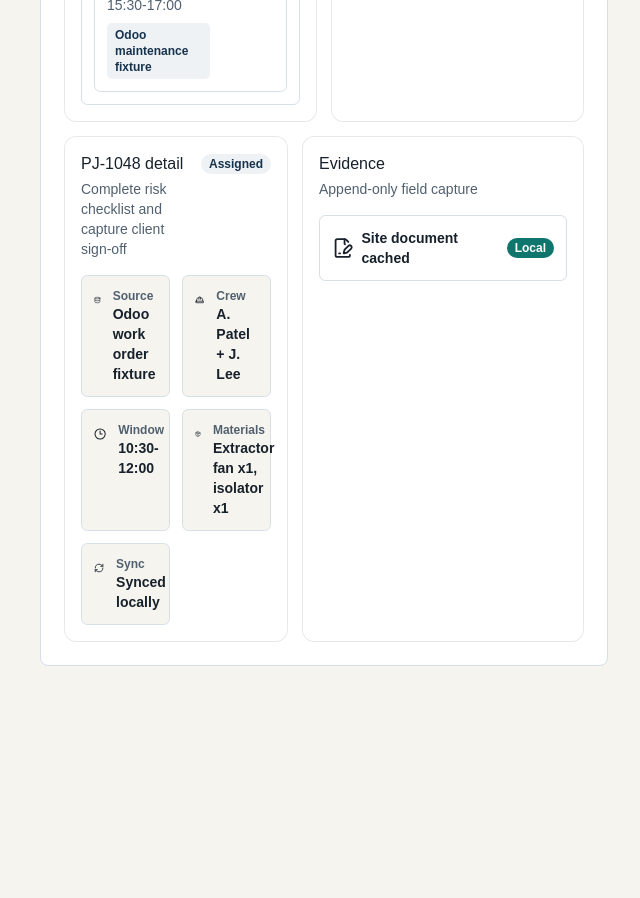
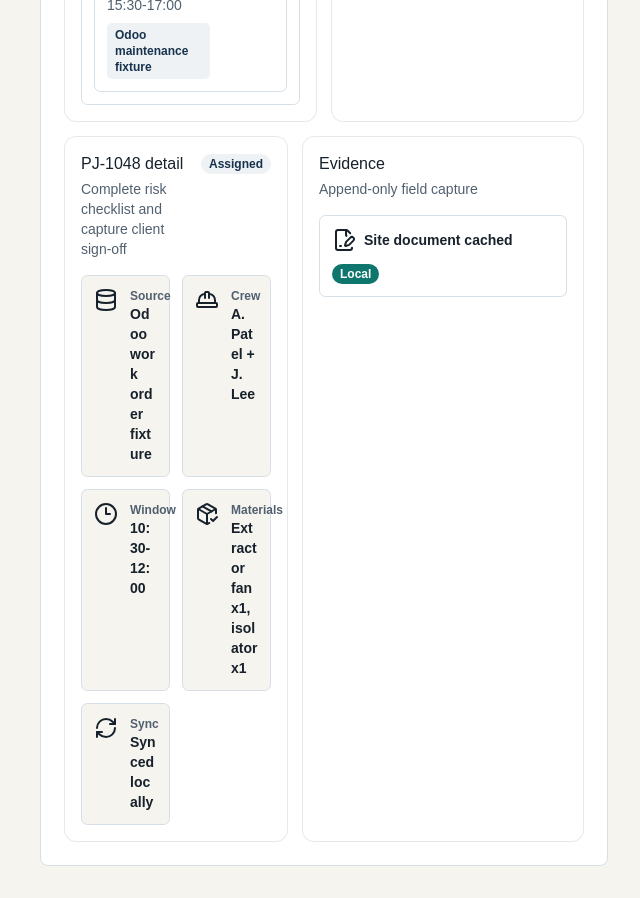
Before and after one commit to ajdench/ProJob-Wiki, a React (Vite) app in the folder experiments/projob-ui-spike/: page / in a window 1280 px wide. Shown: the part 1600-2498 px from the top of the page, without its empty margins (640-1280 px from the left). Before the commit the page ends 2298 px from the top, so only its background shows below. Built offline with nearby package versions, Linux system fonts and the light colour scheme.

Commit message:
Improve mobile card responsiveness

```diff
--- a/experiments/projob-ui-spike/src/App.tsx
+++ b/experiments/projob-ui-spike/src/App.tsx
@@ -579,7 +579,7 @@
   return (
     <article
       aria-label="Field mobile prototype"
-      className="rounded-xl border bg-card p-4 shadow-[0_24px_50px_rgba(23,50,77,0.16)] xl:rounded-[28px]"
+      className="min-w-0 max-w-full rounded-xl border bg-card p-4 shadow-[0_24px_50px_rgba(23,50,77,0.16)] xl:rounded-[28px]"
       id="jobs"
     >
       <div className="mb-4 flex items-center justify-between text-sm font-bold">
@@ -587,10 +587,10 @@
         <StatusChip tone={offlineMode ? 'warning' : 'sync'}>{offlineMode ? 'Offline' : 'Online'}</StatusChip>
       </div>
 
-      <div className="mb-3 flex items-start justify-between gap-3">
-        <div>
+      <div className="mb-3 flex flex-wrap items-start justify-between gap-3">
+        <div className="min-w-0">
           <p className="text-sm font-semibold text-muted-foreground">Field job</p>
-          <h2 className="text-2xl font-bold">{fieldJob.id}</h2>
+          <h2 className="text-2xl font-bold break-words">{fieldJob.id}</h2>
         </div>
         <StatusChip tone={jobTone(fieldJob.status)}>{fieldJob.status}</StatusChip>
       </div>
@@ -635,7 +635,7 @@
             placeholder="Completion note"
             value={fieldJob.note}
           />
-          <div className="grid grid-cols-2 gap-2">
+          <div className="grid grid-cols-[repeat(auto-fit,minmax(8rem,1fr))] gap-2">
             <Button onClick={onSaveNote} variant="outline">
               <Save data-icon="inline-start" />
               Save note
@@ -681,12 +681,12 @@
   onSelectJob: (id: string) => void
 }) {
   return (
-    <section aria-label="Office desktop prototype" className="rounded-lg border bg-card p-4 lg:p-6">
+    <section aria-label="Office desktop prototype" className="min-w-0 rounded-lg border bg-card p-4 lg:p-6">
       <Tabs defaultValue="board" className="gap-0">
         <div className="flex flex-col gap-4 md:flex-row md:items-start md:justify-between">
-          <div>
+          <div className="min-w-0">
             <p className="text-sm font-semibold text-muted-foreground">Office workspace</p>
-            <h2 className="mt-1 text-2xl font-bold">Schedule, sync, review</h2>
+            <h2 className="mt-1 text-2xl font-bold break-words">Schedule, sync, review</h2>
           </div>
           <TabsList>
             <TabsTrigger value="board">Board</TabsTrigger>
@@ -702,7 +702,7 @@
         </div>
 
         <TabsContent className="mt-5" value="board">
-          <div className="grid gap-4 xl:grid-cols-2">
+          <div className="grid min-w-0 gap-4 xl:grid-cols-2">
             <Card>
               <CardHeader>
                 <CardTitle>Dispatch</CardTitle>
@@ -826,7 +826,7 @@
   return (
     <div
       className={cn(
-        'flex items-start justify-between gap-3 rounded-md border p-3',
+        'grid min-w-0 grid-cols-1 gap-3 rounded-md border p-3 min-[380px]:grid-cols-[minmax(0,1fr)_auto] min-[380px]:items-start',
         selected ? 'border-primary bg-muted/60' : 'border-border bg-card',
       )}
     >
@@ -855,13 +855,13 @@
   tone: StatusTone
 }) {
   return (
-    <div className="grid grid-cols-[4px_minmax(0,1fr)_auto] items-center gap-3 border-t pt-3">
+    <div className="grid grid-cols-[4px_minmax(0,1fr)] items-center gap-3 border-t pt-3 min-[380px]:grid-cols-[4px_minmax(0,1fr)_auto]">
       <span className={cn('h-10 rounded-full', statusRailClass(tone))} aria-hidden="true" />
       <div className="min-w-0">
         <strong className="block truncate">{title}</strong>
         <span className="block truncate text-sm text-muted-foreground">{detail}</span>
       </div>
-      <Button variant="outline" size="sm">
+      <Button className="col-start-2 justify-self-start min-[380px]:col-start-auto" variant="outline" size="sm">
         {action}
       </Button>
     </div>
@@ -898,10 +898,10 @@
       </CardHeader>
       <CardContent className="flex flex-col gap-3">
         {job.evidence.map((item) => (
-          <div className="flex items-center justify-between gap-3 rounded-md border p-3" key={item}>
-            <div className="flex items-center gap-2">
+          <div className="flex flex-wrap items-center justify-between gap-3 rounded-md border p-3" key={item}>
+            <div className="flex min-w-0 items-center gap-2">
               <FileSignature aria-hidden="true" />
-              <span className="text-sm font-semibold">{item}</span>
+              <span className="text-sm font-semibold break-words">{item}</span>
             </div>
             <StatusChip tone="sync">Local</StatusChip>
           </div>
@@ -968,11 +968,11 @@
   value: string
 }) {
   return (
-    <div className="flex items-start gap-3 rounded-md border bg-background p-3">
-      <Icon aria-hidden="true" />
+    <div className="flex min-w-0 items-start gap-3 rounded-md border bg-background p-3">
+      <Icon aria-hidden="true" className="shrink-0" />
       <div className="min-w-0">
         <span className="block text-xs font-bold text-muted-foreground">{label}</span>
-        <strong className="block text-sm">{value}</strong>
+        <strong className="block text-sm break-words">{value}</strong>
       </div>
     </div>
   )
--- a/experiments/projob-ui-spike/src/components/ui/card.tsx
+++ b/experiments/projob-ui-spike/src/components/ui/card.tsx
@@ -12,7 +12,7 @@
       data-slot="card"
       data-size={size}
       className={cn(
-        "group/card flex flex-col gap-4 overflow-hidden rounded-xl bg-card py-4 text-sm text-card-foreground ring-1 ring-foreground/10 has-data-[slot=card-footer]:pb-0 has-[>img:first-child]:pt-0 data-[size=sm]:gap-3 data-[size=sm]:py-3 data-[size=sm]:has-data-[slot=card-footer]:pb-0 *:[img:first-child]:rounded-t-xl *:[img:last-child]:rounded-b-xl",
+        "group/card flex min-w-0 max-w-full flex-col gap-4 overflow-hidden rounded-xl bg-card py-4 text-sm text-card-foreground ring-1 ring-foreground/10 has-data-[slot=card-footer]:pb-0 has-[>img:first-child]:pt-0 data-[size=sm]:gap-3 data-[size=sm]:py-3 data-[size=sm]:has-data-[slot=card-footer]:pb-0 *:[img:first-child]:rounded-t-xl *:[img:last-child]:rounded-b-xl",
         className
       )}
       {...props}
@@ -25,7 +25,7 @@
     <div
       data-slot="card-header"
       className={cn(
-        "group/card-header @container/card-header grid auto-rows-min items-start gap-1 rounded-t-xl px-4 group-data-[size=sm]/card:px-3 has-data-[slot=card-action]:grid-cols-[1fr_auto] has-data-[slot=card-description]:grid-rows-[auto_auto] [.border-b]:pb-4 group-data-[size=sm]/card:[.border-b]:pb-3",
+        "group/card-header @container/card-header grid min-w-0 auto-rows-min items-start gap-1 rounded-t-xl px-4 group-data-[size=sm]/card:px-3 has-data-[slot=card-action]:grid-cols-[minmax(0,1fr)_auto] has-data-[slot=card-description]:grid-rows-[auto_auto] [.border-b]:pb-4 group-data-[size=sm]/card:[.border-b]:pb-3",
         className
       )}
       {...props}
@@ -38,7 +38,7 @@
     <div
       data-slot="card-title"
       className={cn(
-        "font-heading text-base leading-snug font-medium group-data-[size=sm]/card:text-sm",
+        "font-heading min-w-0 text-base leading-snug font-medium break-words group-data-[size=sm]/card:text-sm",
         className
       )}
       {...props}
@@ -50,7 +50,7 @@
   return (
     <div
       data-slot="card-description"
-      className={cn("text-sm text-muted-foreground", className)}
+      className={cn("min-w-0 text-sm text-muted-foreground break-words", className)}
       {...props}
     />
   )
@@ -61,7 +61,7 @@
     <div
       data-slot="card-action"
       className={cn(
-        "col-start-2 row-span-2 row-start-1 self-start justify-self-end",
+        "col-start-2 row-span-2 row-start-1 max-w-full self-start justify-self-end",
         className
       )}
       {...props}
@@ -73,7 +73,7 @@
   return (
     <div
       data-slot="card-content"
-      className={cn("px-4 group-data-[size=sm]/card:px-3", className)}
+      className={cn("min-w-0 px-4 group-data-[size=sm]/card:px-3", className)}
       {...props}
     />
   )
```
